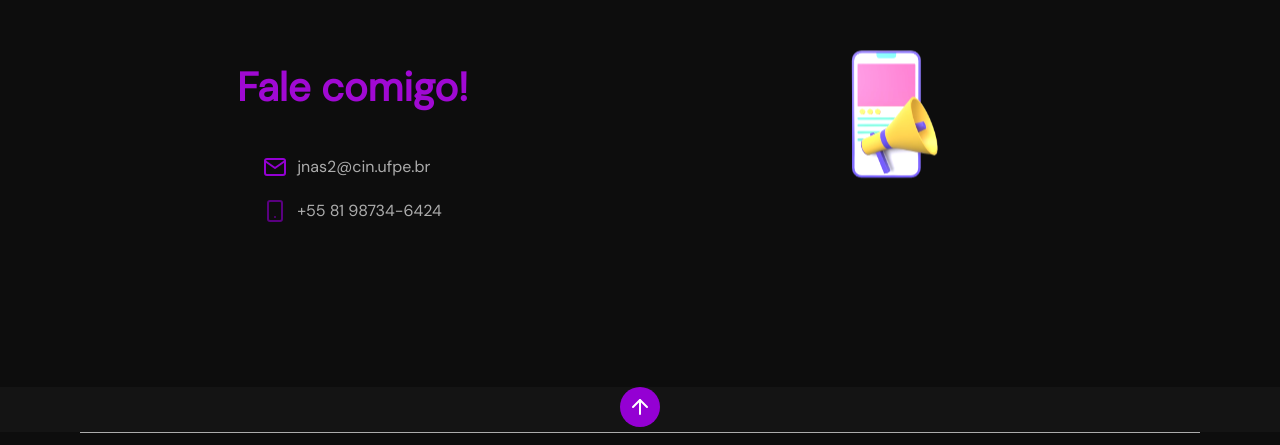
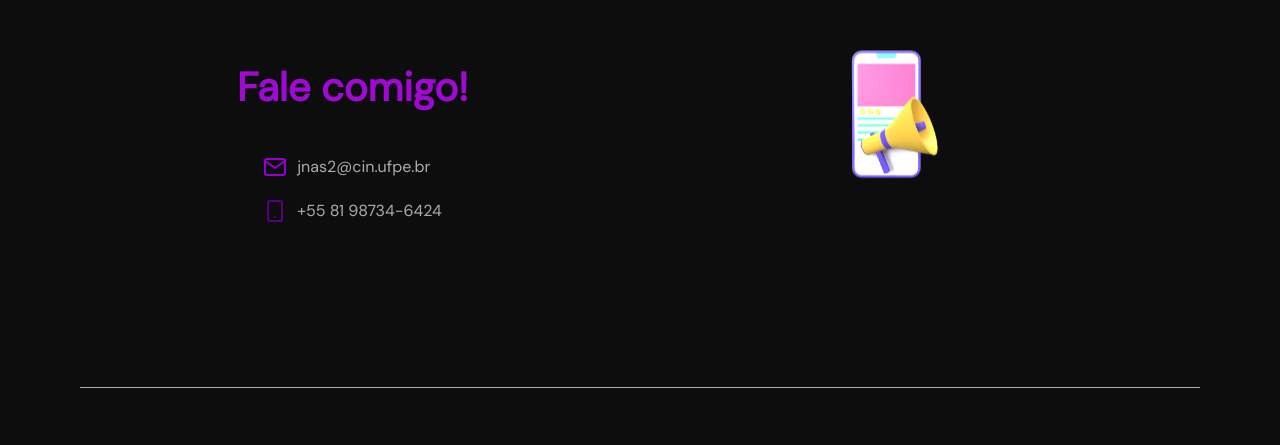
Before and after one commit to NunesJulia/personal-page, a plain HTML site: page index.html in a window 1280 px wide. Shown: the part 2485-2930 px from the top of the page. Drawn offline with nearby package versions, Linux system fonts and the light colour scheme; a web font is replaced by a local one.

Commit message:
atualizando

```diff
--- a/assets/css/style.css
+++ b/assets/css/style.css
@@ -368,14 +368,6 @@ nav .close-menu {
   display: block;
   margin-inline: auto;
   filter: contrast(1.2);
-}
-
-#home img#notebook-2-white,
-body.light-mode #home img#notebook-1,
-body.light-mode #home img#notebook-2 {
-  visibility: hidden;
-  opacity: 0;
-  animation: none;
 }
 
 #home img#notebook-1 {
--- a/assets/js/main.js
+++ b/assets/js/main.js
@@ -19,7 +19,6 @@ window.onload = setTimeout(() => {
 // Função chamada quando a janela é rolada
 function onScroll() {
   showNavOnScroll();
-  showBackToTopButtonOnScroll();
 
   activateMenuAtCurrentSection(about);
   activateMenuAtCurrentSection(favorite);
--- a/index.html
+++ b/index.html
@@ -349,32 +349,6 @@
       </div>
     </section>
 
-    <a id="backToTopButton" title="Voltar ao topo" href="#home">
-      <svg
-        width="40"
-        height="40"
-        viewBox="0 0 40 40"
-        fill="none"
-        xmlns="http://www.w3.org/2000/svg"
-      >
-        <circle cx="20" cy="20" r="20" fill="#9400d3" />
-        <path
-          d="M20 27V13"
-          stroke="white"
-          stroke-width="2"
-          stroke-linecap="round"
-          stroke-linejoin="round"
-        />
-        <path
-          d="M13 20L20 13L27 20"
-          stroke="white"
-          stroke-width="2"
-          stroke-linecap="round"
-          stroke-linejoin="round"
-        />
-      </svg>
-    </a>
-
     <footer>
       <div class="wrapper">
         <div class="col-a">
```
